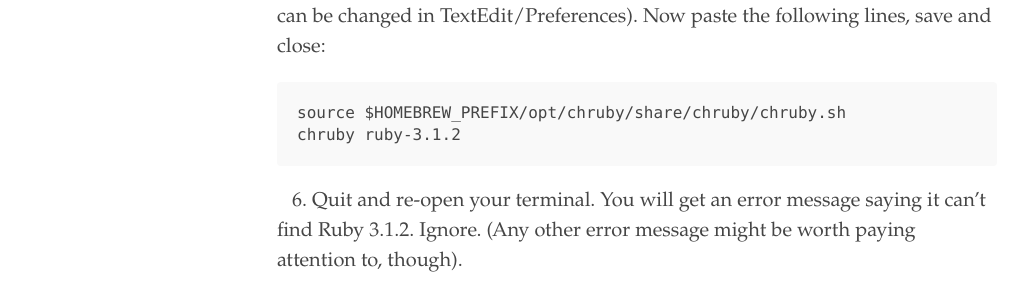
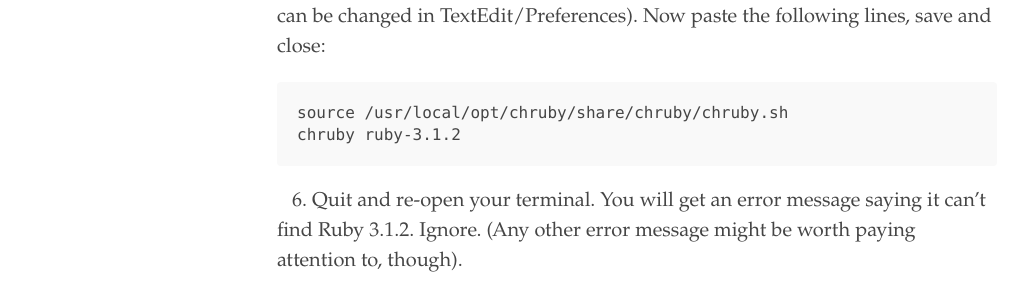
Before and after one commit to minicomp/ed, a Jekyll site: the page built from documentation.md, in a window 1280 px wide and 900 px high, scrolled down 5103 px. Shown: the part 157-452 px from the top of the window, without its empty margins (3-1029 px from the left). Built offline with Jekyll 4.4.1, drawn with Linux system fonts in a browser that asks for light colours.

Commit message:
Update documentation.md

```diff
--- a/documentation.md
+++ b/documentation.md
@@ -104,7 +104,7 @@ $ open ~/.zshrc
 ~~~
 At this point your terminal will open your text editor. Probably TextEdit. (N.B. Make sure your TextEdit is set to save in plain text, and not rich text. This setting can be changed in TextEdit/Preferences). Now paste the following lines, save and close:
 ~~~
-source $HOMEBREW_PREFIX/opt/chruby/share/chruby/chruby.sh
+source /usr/local/opt/chruby/share/chruby/chruby.sh
 chruby ruby-3.1.2
 ~~~
 &nbsp;&nbsp;&nbsp;6. Quit and re-open your terminal. You will get an error message saying it can't find Ruby 3.1.2. Ignore. (Any other error message might be worth paying attention to, though).
```
